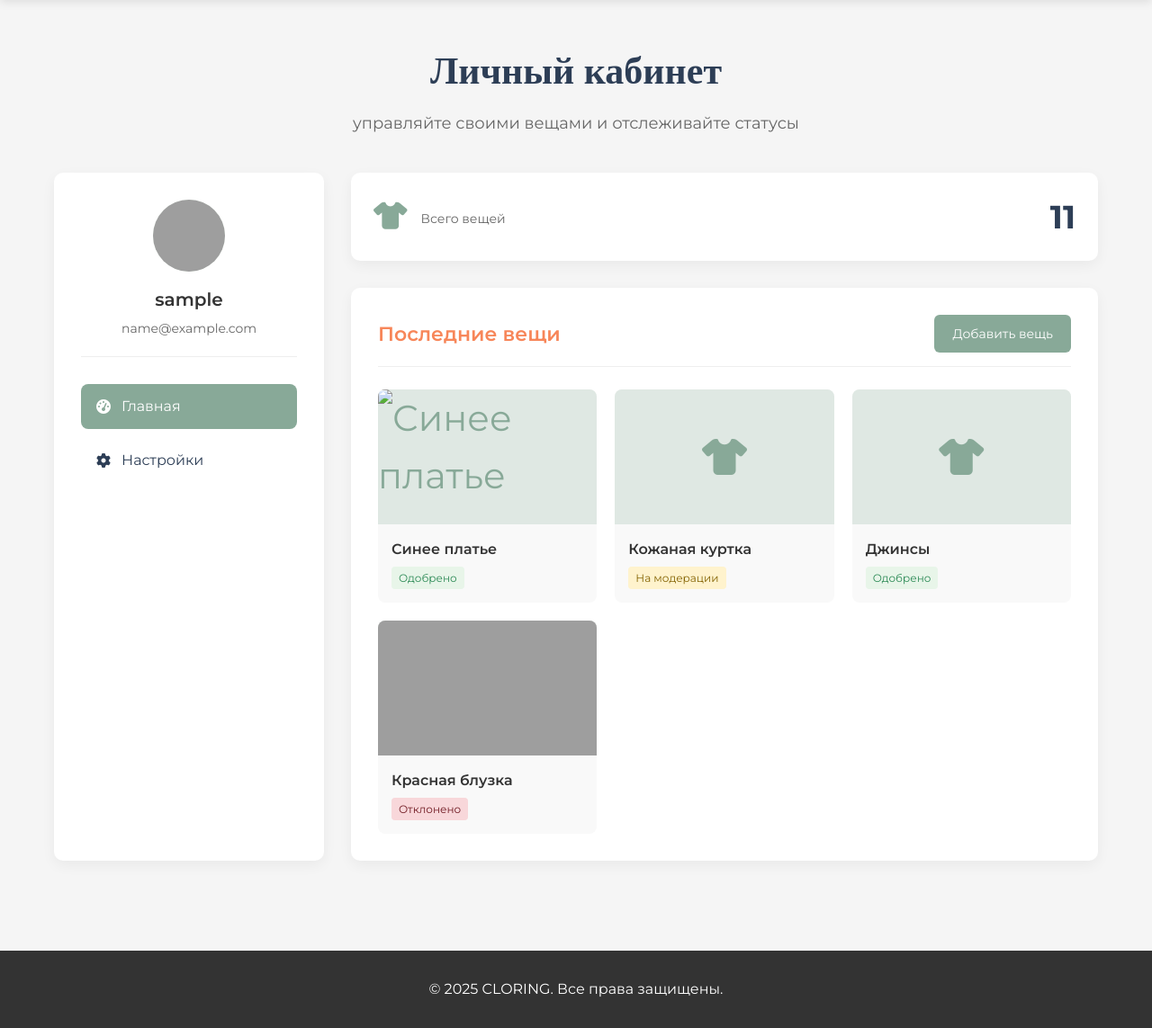
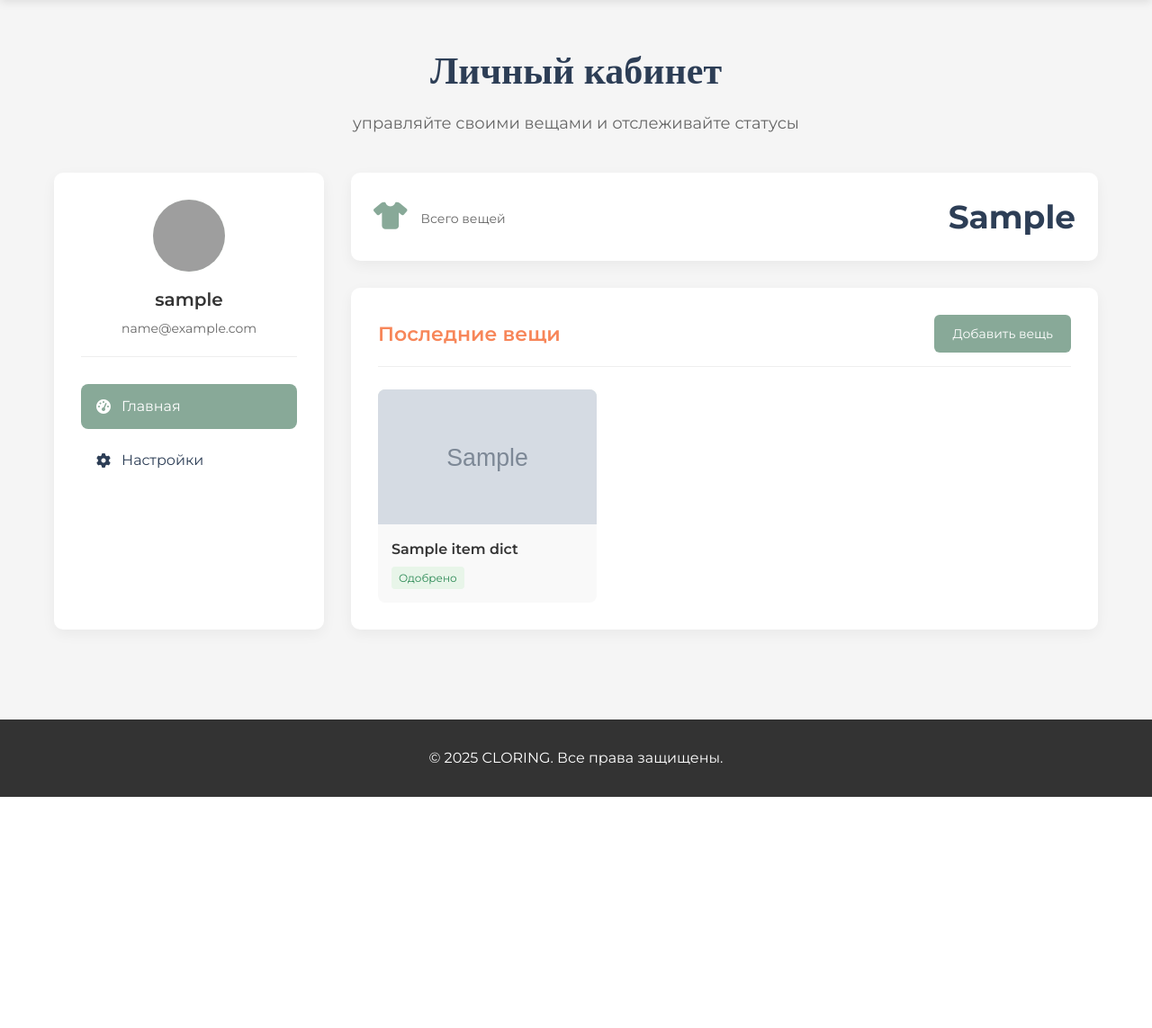
Before and after one commit to MK-PIG/CLORING-WEB, a Python web app: template templates/user_account.html in a window 1280 px wide. Shown: the part 74-1217 px from the top of the page at 90% size. After the commit the page ends 960 px from the top, so only its background shows below. Run offline with Jinja, Linux system fonts and the light colour scheme; the template is opened without the code that fills it: most values are stand-ins (such as "Sample title", 1, 10 or a date in 2020); grey boxes marked "Sample" are stand-in pictures; grey boxes are pictures that could not be loaded.

Commit message:
Add abilities to see appended clothes in user_account. Add counter of clothes in user_account

```diff
--- a/templates/user_account.html
+++ b/templates/user_account.html
@@ -660,7 +660,7 @@
                             <div class="stat-label">Всего вещей</div>
                         </div>
                     </div>
-                    <div class="stat-value">11</div>
+                    <div class="stat-value">{{len_list_of_items}}</div>
                 </div>
 
 
@@ -671,52 +671,26 @@
                         <a href="{{url_for('upload_clothes_form',email=email)}}" class="btn btn-primary">Добавить
                             вещь</a>
                     </div>
-
+                    <!-- ОДИН контейнер для всей сетки -->
                     <div class="items-grid">
+                        {% for item_dict in list_of_items %}
+                        <!-- МНОГО карточек внутри одной сетки -->
                         <div class="item-card">
                             <div class="item-image">
-                                <img src="https://avatars.mds.yandex.net/i?id=4f37e93176fc236a5c6a5d852046ce01_l-5235948-images-thumbs&n=13"
-                                    alt="Синее платье">
+                                <img src="{{ url_for('static', filename='uploads/' + item_dict['clothes_link_to_photo']) }}"
+                                    alt="{{ item_dict['clothes_name'] }}">
                             </div>
                             <div class="item-info">
-                                <div class="item-name">Синее платье</div>
+                                <div class="item-name">{{item_dict['clothes_name']}}</div>
                                 <span class="item-status status-approved">Одобрено</span>
                             </div>
                         </div>
+                        {% endfor %}
+                    </div>
 
-                        <div class="item-card">
-                            <div class="item-image">
-                                <i class="fas fa-tshirt"></i>
-                            </div>
-                            <div class="item-info">
-                                <div class="item-name">Кожаная куртка</div>
-                                <span class="item-status status-pending">На модерации</span>
-                            </div>
-                        </div>
-
-                        <div class="item-card">
-                            <div class="item-image">
-                                <i class="fas fa-tshirt"></i>
-                            </div>
-                            <div class="item-info">
-                                <div class="item-name">Джинсы</div>
-                                <span class="item-status status-approved">Одобрено</span>
-                            </div>
-                        </div>
-
-                        <div class="item-card">
-                            <div class="item-image">
-                                <img src="https://cdn.dsmcdn.com/ty1387/product/media/images/prod/QC/20240627/20/4949839f-485f-31c9-a60a-09c4b86e488f/1_org_zoom.jpg"
-                                    alt="Красная блузка">
-                            </div>
-                            <div class="item-info">
-                                <div class="item-name">Красная блузка</div>
-                                <span class="item-status status-rejected">Отклонено</span>
-                            </div>
-                        </div>
-                    </div>
                 </div>
             </div>
+        </div>
         </div>
     </section>
 
```
Also changed, not shown: run.py (+17 -5 lines).
